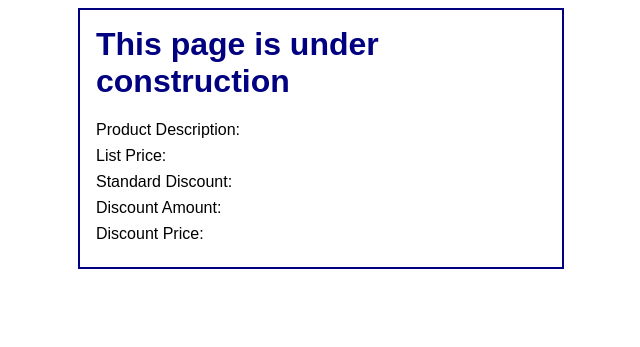
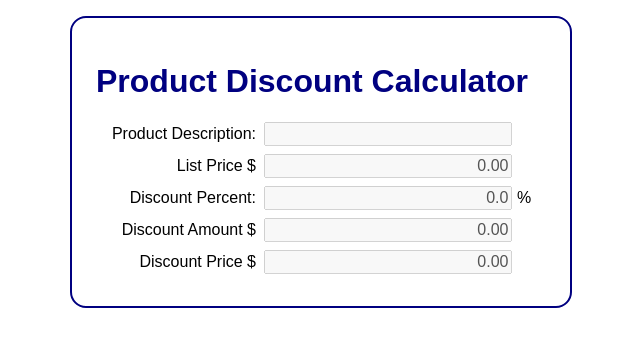
Before and after one commit to jruchert/mc, a PHP site: page /display_discount.php in a window 1280 px wide. Shown: the top 347 px of the page, without its empty margins (319-959 px from the left). Run offline with PHP 8.4, Linux system fonts and the light colour scheme; data that the repository does not hold is empty.

Commit message:
MGC Init commit ch02_ex2

```diff
--- a/ch02_ex1/display_discount.php
+++ b/ch02_ex1/display_discount.php
@@ -1,27 +1,55 @@
+<?php
+// get the data from the form
+$product_description = $_POST['product_description'];
+$list_price = $_POST['list_price'];
+$discount_percent = $_POST['discount_percent'];
+// calculate the discount
+$discount = $list_price * $discount_percent * .01;
+$discount_price = $list_price - $discount;
+// apply currency formatting to the dollar and percent amounts
+$list_price_formatted = number_format($list_price, 2);
+$discount_percent_formatted = number_format($discount_percent, 1);
+$discount_formatted = number_format($discount, 2);
+$discount_price_formatted = number_format($discount_price, 2);
+// escape the unformatted input
+$product_description_escaped = htmlspecialchars($product_description);
+?>
 <!DOCTYPE html>
-<html>
-<head>
-    <title>Product Discount Calculator</title>
+<html lang="en">
+<head><title>Product Discount Calculator</title>
     <link rel="stylesheet" type="text/css" href="main.css">
 </head>
 <body>
-    <main>
-        <h1>This page is under construction</h1>
-
-        <label>Product Description:</label>
-        <span><?php echo ''; ?></span><br>
-
-        <label>List Price:</label>
-        <span><?php echo ''; ?></span><br>
-
-        <label>Standard Discount:</label>
-        <span><?php echo ''; ?></span><br>
-
-        <label>Discount Amount:</label>
-        <span><?php echo ''; ?></span><br>
-
-        <label>Discount Price:</label>
-        <span><?php echo ''; ?></span><br>
-    </main>
+<main>
+    <h1>Product Discount Calculator</h1>
+    <form action="display_discount.php" method="post">
+        <!--
+          No reason to re-invent to wheel here just re-use the form with new
+          stuff added and disable the inputs. Formatting is already done for you this way.
+        -->
+        <div id="data">
+            <label><span>Product Description:</span>
+                <input disabled type="text" name="product_description" value="<?php echo $product_description_escaped; ?>"></label><br>
+            <label><span>List Price $</span>
+                <input disabled class="right" type="text" name="list_price" value="<?php echo $list_price_formatted; ?>"></label><br>
+            <label><span>Discount Percent:</span>
+                <input disabled class="right" type="text" name="discount_percent" value="<?php echo $discount_percent_formatted; ?>"></label><span> %</span><br>
+            <label><span>Discount Amount $</span>
+                <input disabled class="right" type="text" name="discount_amount" value="<?php echo $discount_formatted; ?>"></label><br>
+            <label><span>Discount Price $</span>
+                <input disabled class="right" type="text" name="discount_price" value="<?php echo $discount_price_formatted; ?>"></label><br>
+        </div>
+    </form>
+<!--        <label><span>Product Description:</span>-->
+<!--        <span>--><?php //echo $product_description_escaped; ?><!--</span></label><br>-->
+<!--    <label><span>List Price:</span>-->
+<!--        <span>--><?php //echo $list_price_formatted; ?><!--</span></label><br>-->
+<!--    <label><span>Standard Discount:</span>-->
+<!--        <span>--><?php //echo $discount_percent_formatted; ?><!--</span></label><br>-->
+<!--    <label><span>Discount Amount:</span>-->
+<!--        <span>--><?php //echo $discount_formatted; ?><!--</span></label><br>-->
+<!--    <label><span>Discount Price:</span>-->
+<!--        <span>--><?php //echo $discount_price_formatted; ?><!--</span></label><br>-->
+</main>
 </body>
 </html>
--- a/ch02_ex1/main.css
+++ b/ch02_ex1/main.css
@@ -1,35 +1,85 @@
+/*
+ * Michael Cummings
+ * CS-229 12:30am
+ * Jeremy Ruchart
+ * ch02_ex1
+ */
+
+/* Added android font */
 body {
-    font-family: Arial, Helvetica, sans-serif;
+    font-family: "Droid Sans", Arial, Helvetica, sans-serif;
+    margin: 1em;
+    padding: 0;
 }
+
+/* added border-radius */
 main {
     display: block;
     width: 450px;
     margin: 0 auto;
-    padding: 1em;
+    padding: 1.5em;
     background: white;
     border: 2px solid navy;
+    border-radius: 1em;
 }
+
 h1 {
-    margin-top: 0;
     color: navy;
 }
-label {
+
+/* Original css I left for reference */
+/*label {*/
+/*width: 10em;*/
+/*padding-right: 1em;*/
+/*float: left;*/
+/*}*/
+
+/* New css to align label text etc. */
+label span:first-child {
+    display: inline-block;
     width: 10em;
-    float: left;
-    padding-right: 1em;
-    padding-bottom: .5em;
+    padding-right: .25em;
+    text-align: right;
 }
-#data input {
-    float: left;
+
+/* Force browsers to use same test size for input as they use for normal text instead of 80%
+ Some other common input settings that I override as needed below. */
+input {
+    font-size: 100%;
+    margin-bottom: .5em;
     width: 15em;
-    margin-bottom: .5em;
 }
-#data span {
-    padding-left: .25em;
+
+/* Add a little margin to button so it align with other inputs better.
+   Reset (override) width from above. */
+input[type=submit] {
+    margin-left: .25em;
+    width: auto;
 }
-#buttons input {
-    margin-bottom: .5em;
-}
+
+/* Original css */
+/*#data input {*/
+/*!*float: left;*!*/
+/*width: 15em;*/
+/*margin-bottom: .5em;*/
+/*}*/
+
+/* Original css */
+/*#data span {*/
+/*padding-left: .25em;*/
+/*}*/
+
+/* Original css */
+/*#buttons input {*/
+/*!*float: left;*!*/
+/*margin-bottom: .5em;*/
+/*}*/
+
 br {
     clear: left;
 }
+
+/* New css class to right align numbers in input etc. */
+.right {
+    text-align: right;
+}
```
Also changed, not shown: ch02_ex1/index.html (+19 -17 lines), ch02_ex2/display_results.php (added, +71 -0 lines), ch02_ex2/index.php (added, +47 -0 lines), ch02_ex2/main.css (added, +37 -0 lines), ch02_ex2/nbproject/private/private.xml (added, +8 -0 lines), ch02_ex2/nbproject/project.xml (added, +9 -0 lines), 3 other files.
